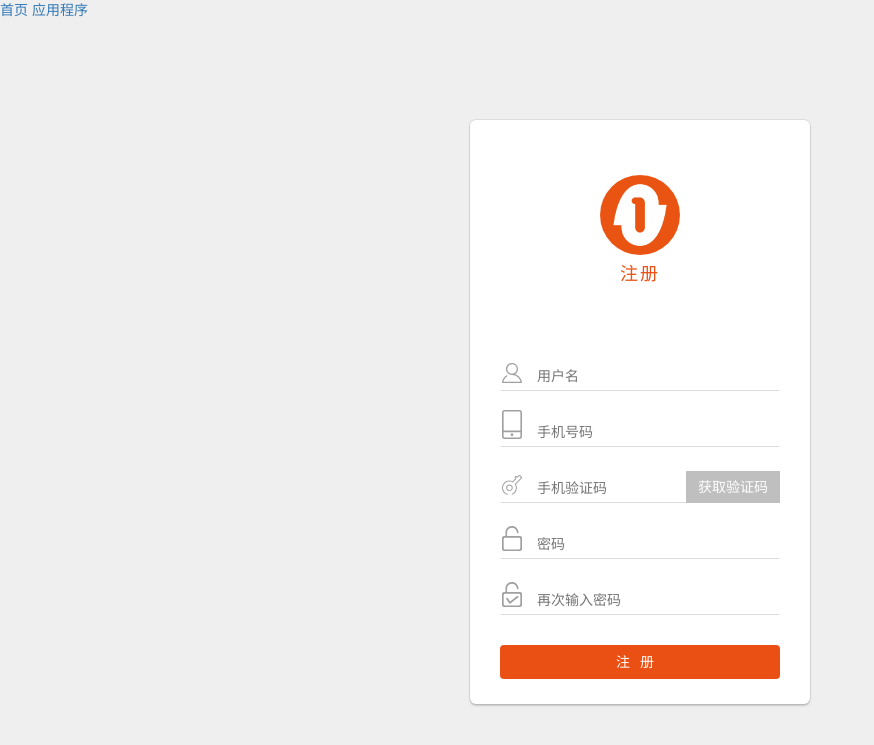
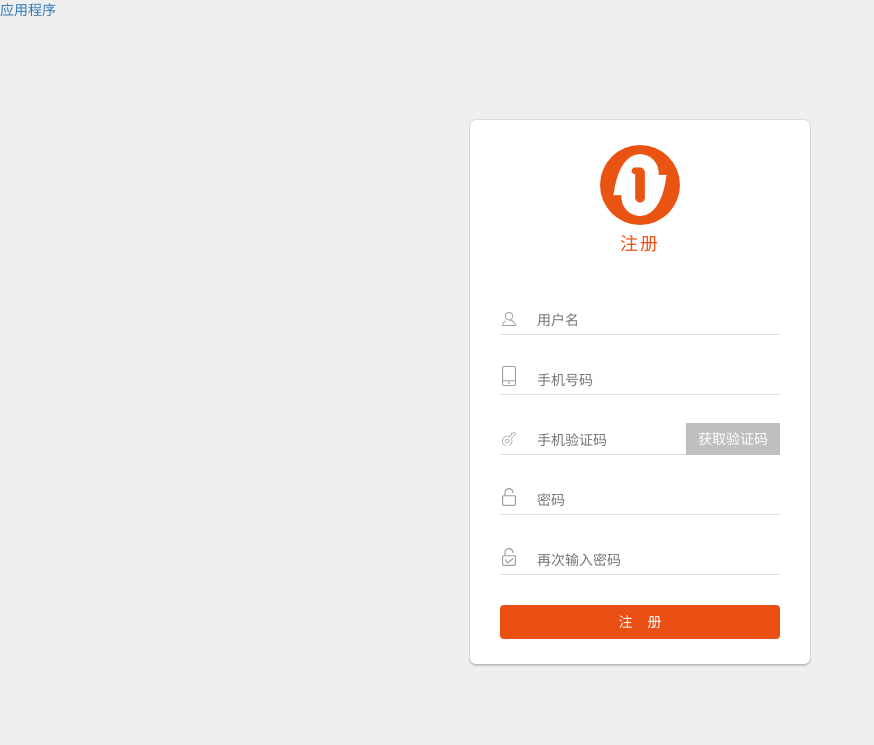
Before and after one commit to jeawy/oauth, a Django app: page /users/register/ in a window 1280 px wide. Shown: the top 745 px of the page, without its empty margins (0-874 px from the left). Run offline with Django 3.2, Linux system fonts and the light colour scheme; some libraries are stand-ins or nearby versions.

Commit message:
yangshi 样式调整

```diff
--- a/appuser/templates/user/login.html
+++ b/appuser/templates/user/login.html
@@ -17,7 +17,7 @@
             <img src="/static/img/icon/password.svg" alt="">
         </div>
 
-        <button type="submit" class="btn btn-block orange-bg">登录</button> {% if status == 'error' %}
+        <button type="submit" class="btn btn-block orange-bg">登<span class="con-none"></span>录</button> {% if status == 'error' %}
         <div class="alert alert-danger">{{msg}}</div>
         {% endif %}
     </form>
--- a/appuser/templates/user/regsiter.html
+++ b/appuser/templates/user/regsiter.html
@@ -37,7 +37,7 @@
     {% if pagetype == 'findpassword'%}
     <button type="submit" class="btn btn-block orange-bg">重置密码</button>
     {% else %}
-    <button type="submit" class="btn btn-block orange-bg">注册</button>
+    <button type="submit" class="btn btn-block orange-bg">注<span class="con-none"></span>册</button>
     {% endif %}
     {% if result %}
         {% if result == 'ok' %}
--- a/static/css/user.css
+++ b/static/css/user.css
@@ -8,7 +8,8 @@ li {
 }
 
 button.btn-block:hover{
-    color: #eee;
+    opacity: .8;
+    color: #fff;
 }
 
 form#signup-Form {
@@ -22,7 +23,9 @@ button.btn {
     font-size: 14px;
     color: #fff;
 }
-
+.login-wrap header{
+    padding: 0px;
+}
 
 
 label.error {
@@ -54,10 +57,11 @@ input.error {
     height: 80px;
 }
 .loginform img{
-    width: 20px;
+    max-height: 21px;
+    max-width: 14px;
     position: absolute;
     left: 2px;
-    bottom:8px;
+    bottom:9px;
 }
 label{
     font-weight: 300;
@@ -69,15 +73,13 @@ label{
 .loginform input{
     position: relative;
     width: 100%;
-    padding: 0 10px 4px 36px;
+    padding: 0 10px 0 36px;
     border: 1px solid;
     border-color:transparent transparent #ddd transparent;
     outline: 0px;
-    background-color: #fff!important;
+    line-height: 200%;
 }
-input:-webkit-autofill, textarea:-webkit-autofill, select:-webkit-autofill {
-    background-color: #fff!important;
-}
+
 input[type=checkbox], input[type=radio]{
     vertical-align: middle;
     margin:0 2px 2px 0;
@@ -120,7 +122,7 @@ footer{
     margin-bottom: 50px;
 }
 button[type=submit]{
-    letter-spacing: 10px;
+    text-align: center;
 }
 .links a{
     color: #ea5014;
@@ -146,4 +148,17 @@ a:hover,a:visited{
     color: #fff;
     border: none;
     padding: 6px 12px;
+    text-align: center;
 }
+.proving:focus{
+    outline: none;
+}
+input:-webkit-autofill,input:autofill {
+    background-color: transparent!important;
+}
+button:focus,button:active{
+    outline: none;
+}
+.con-none{
+    padding-left: 15px;
+}
--- a/templates/base.html
+++ b/templates/base.html
@@ -27,7 +27,6 @@
 <body>
   {% block menu %}
   <!--页眉-->
-   <a href="/">首页</a>
    <a href="{% url 'apps:apps' %}">应用程序</a>
    {{request.user.phone}}
   <!--菜单结束-->
```
